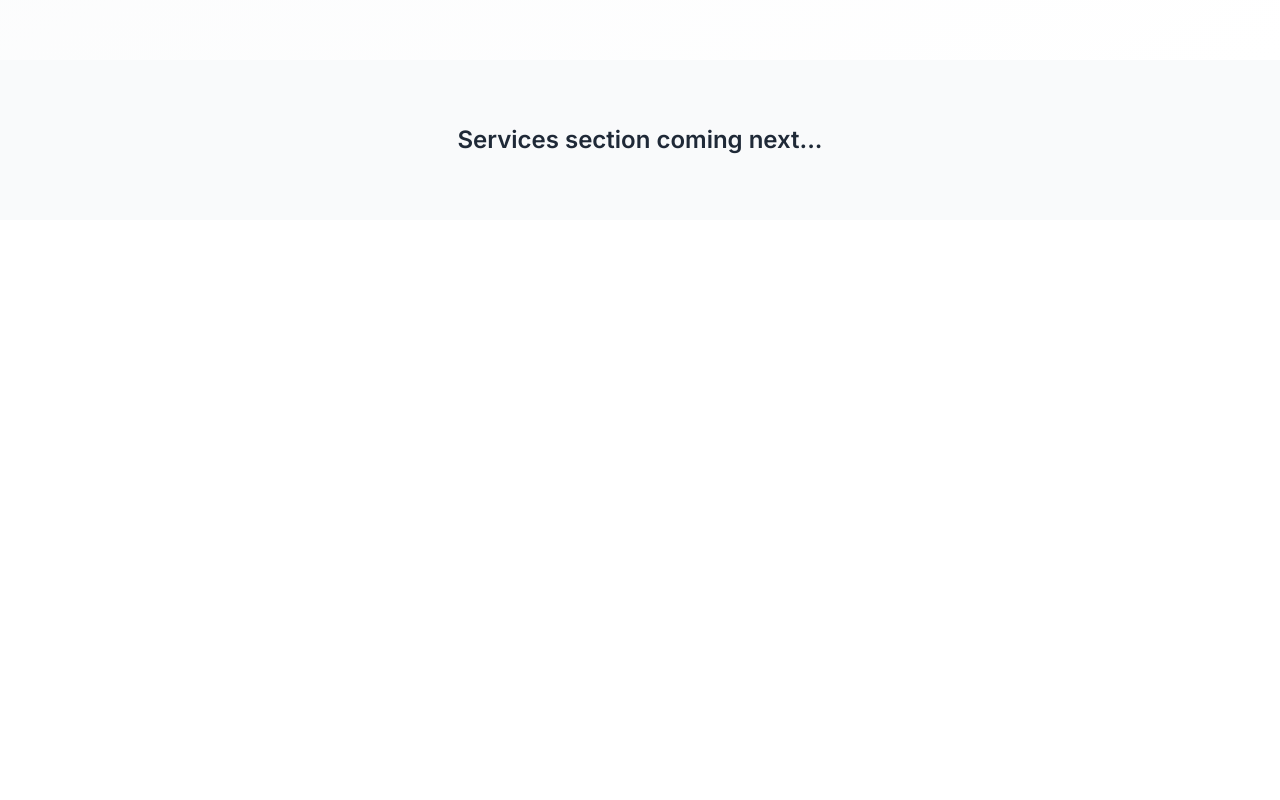
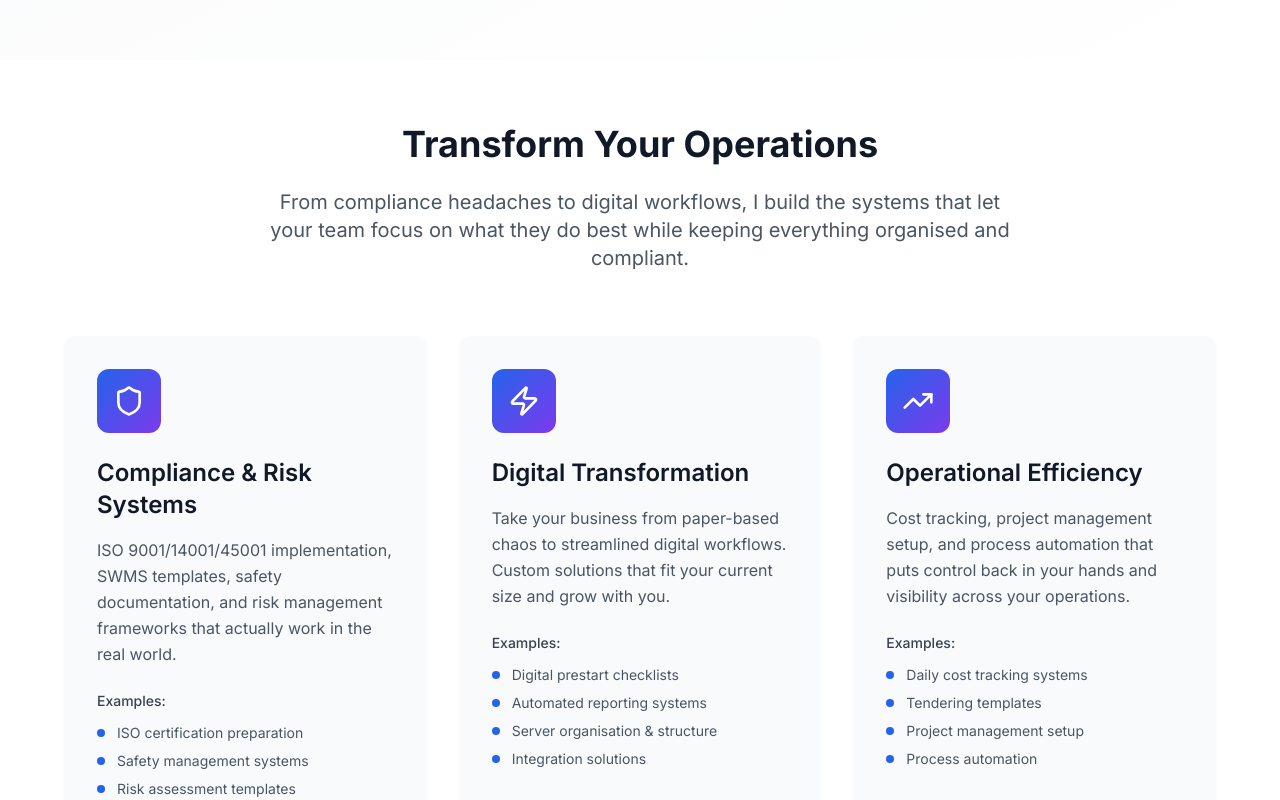
Before and after one commit to opsystems-dev/op-systems-site, a Next.js app: page / in a window 1280 px wide. Shown: the part 540-1340 px from the top of the page. Before the commit the page ends 800 px from the top, so only its background shows below. Built offline with nearby package versions, Linux system fonts and the light colour scheme.

Commit message:
Services: Add professional service cards with glow effects

```diff
--- a/package.json
+++ b/package.json
@@ -9,6 +9,7 @@
     "lint": "next lint"
   },
   "dependencies": {
+    "lucide-react": "^0.513.0",
     "next": "14.0.4",
     "react": "^18",
     "react-dom": "^18"
--- a/src/app/page.tsx
+++ b/src/app/page.tsx
@@ -1,14 +1,16 @@
 import { Hero } from "@/components/sections/hero"
+import { Services } from "@/components/sections/services"
 
 export default function Home() {
   return (
     <main className="min-h-screen bg-white">
       <Hero />
+      <Services />
 
       {/* Placeholder for next sections */}
       <section className="section-padding bg-gray-50">
         <div className="container mx-auto text-center">
-          <h3 className="text-2xl font-semibold text-gray-800">Services section coming next...</h3>
+          <h3 className="text-2xl font-semibold text-gray-800">Lead capture section coming next...</h3>
         </div>
       </section>
     </main>
--- /dev/null
+++ b/src/components/sections/services.tsx
@@ -0,0 +1,87 @@
+import { Shield, Zap, TrendingUp } from "lucide-react"
+
+export function Services() {
+  const services = [
+    {
+      icon: Shield,
+      title: "Compliance & Risk Systems",
+      description: "ISO 9001/14001/45001 implementation, SWMS templates, safety documentation, and risk management frameworks that actually work in the real world.",
+      examples: ["ISO certification preparation", "Safety management systems", "Risk assessment templates", "Compliance documentation"]
+    },
+    {
+      icon: Zap,
+      title: "Digital Transformation",
+      description: "Take your business from paper-based chaos to streamlined digital workflows. Custom solutions that fit your current size and grow with you.",
+      examples: ["Digital prestart checklists", "Automated reporting systems", "Server organisation & structure", "Integration solutions"]
+    },
+    {
+      icon: TrendingUp,
+      title: "Operational Efficiency",
+      description: "Cost tracking, project management setup, and process automation that puts control back in your hands and visibility across your operations.",
+      examples: ["Daily cost tracking systems", "Tendering templates", "Project management setup", "Process automation"]
+    }
+  ]
+
+  return (
+    <section className="section-padding bg-white">
+      <div className="container mx-auto max-w-6xl">
+        {/* Section Header */}
+        <div className="text-center mb-16 fade-in">
+          <h2 className="text-4xl font-bold text-gray-900 mb-6">
+            Transform Your Operations
+          </h2>
+          <p className="text-xl text-gray-600 max-w-3xl mx-auto">
+            From compliance headaches to digital workflows, I build the systems that let your team
+            focus on what they do best while keeping everything organised and compliant.
+          </p>
+        </div>
+
+        {/* Services Grid */}
+        <div className="grid md:grid-cols-3 gap-8">
+          {services.map((service, index) => {
+            const IconComponent = service.icon
+            return (
+                <div key={index} className="bg-gray-50 rounded-xl p-8 shadow-sm hover:shadow-2xl hover:shadow-blue-500/25 transition-all duration-300 hover:-translate-y-2 fade-in group border border-transparent hover:border-blue-200">
+                {/* Icon */}
+                <div className="mb-6">
+                  <div className="w-16 h-16 gradient-accent rounded-xl flex items-center justify-center group-hover:shadow-lg group-hover:shadow-purple-500/40 transition-all duration-300 group-hover:scale-110">
+                    <IconComponent className="h-8 w-8 text-white" />
+                  </div>
+                </div>
+
+                {/* Content */}
+                <h3 className="text-2xl font-semibold text-gray-900 mb-4">
+                  {service.title}
+                </h3>
+                <p className="text-gray-600 mb-6 leading-relaxed">
+                  {service.description}
+                </p>
+
+                {/* Examples */}
+                <div className="space-y-2">
+                  <p className="text-sm font-medium text-gray-700 mb-3">Examples:</p>
+                  {service.examples.map((example, idx) => (
+                    <div key={idx} className="flex items-center text-sm text-gray-600">
+                      <div className="w-2 h-2 bg-blue-600 rounded-full mr-3 flex-shrink-0"></div>
+                      {example}
+                    </div>
+                  ))}
+                </div>
+              </div>
+            )
+          })}
+        </div>
+
+        {/* Bottom CTA */}
+        <div className="text-center mt-16 fade-in">
+          <p className="text-lg text-gray-600 mb-6">
+            Every business is different. Let's talk about what you actually need.
+          </p>
+          <button className="btn-primary">
+            Discuss Your Project
+          </button>
+        </div>
+      </div>
+    </section>
+  )
+}
```
Also changed, not shown: 1 other file (tests, documents, lock files or other folders).
